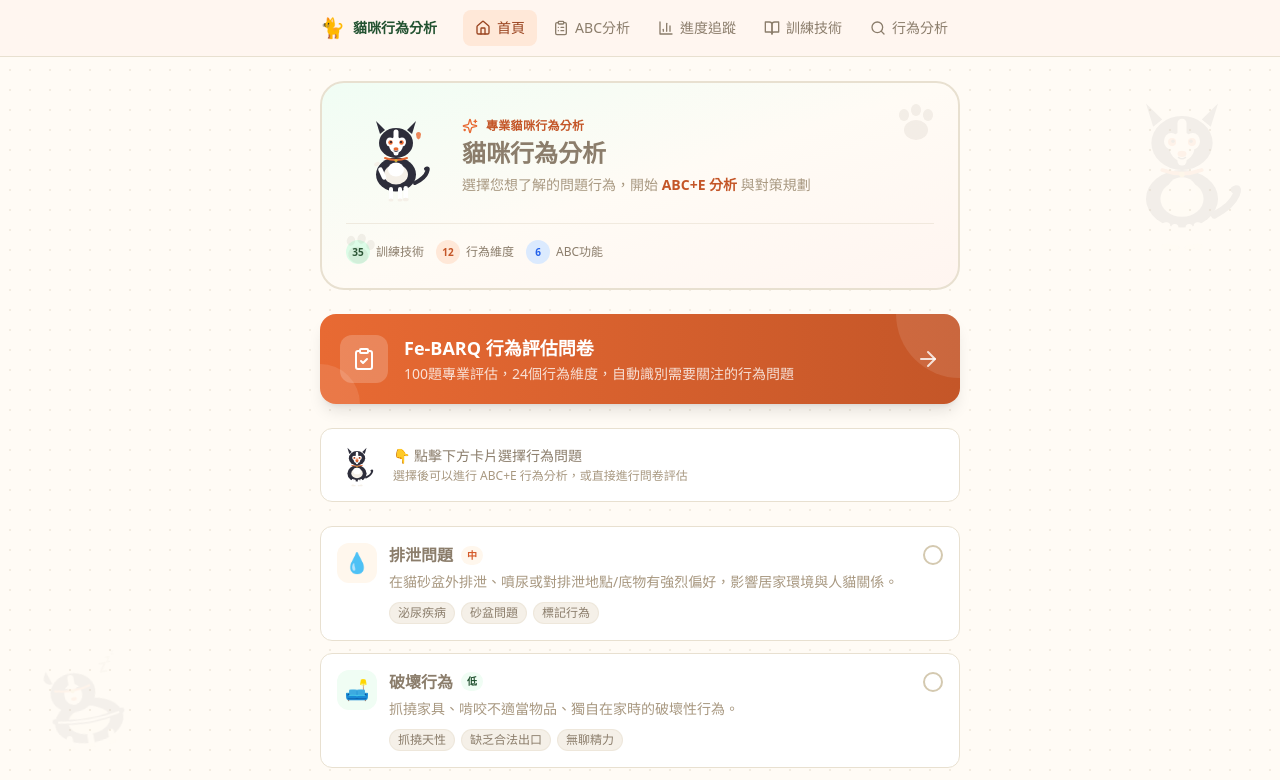
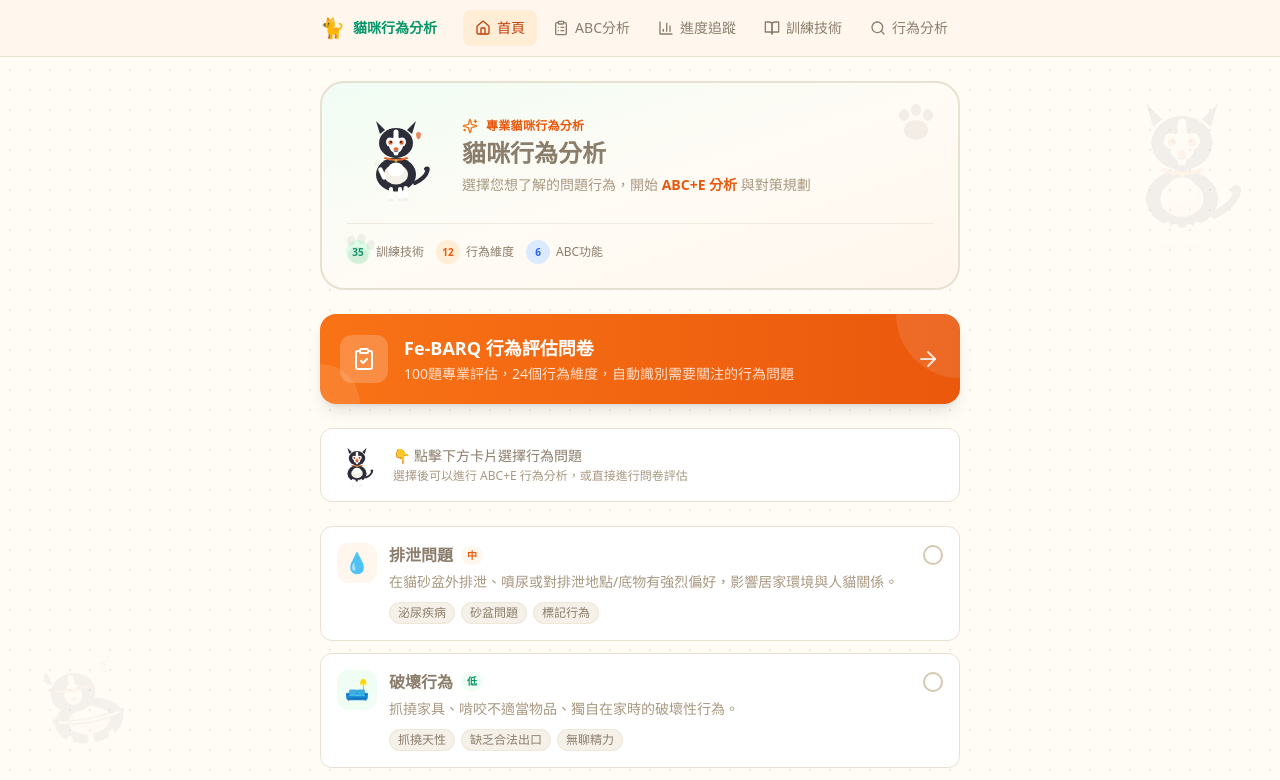
Before and after one commit to chouandony/cat-behavior-analyzer-v2, a Next.js app: page / in a window 1280 px wide. Shown: the top 780 px of the page. Built offline with nearby package versions, Linux system fonts and the light colour scheme.

Commit message:
Add files via upload

```diff
--- a/tailwind.config.ts
+++ b/tailwind.config.ts
@@ -16,9 +16,9 @@ const config: Config = {
           200: '#FED7AA',
           300: '#FDBA74',
           400: '#FB923C',
-          500: '#E86A33',
-          600: '#D45A2A',
-          700: '#B84A23',
+          500: '#F97316',
+          600: '#EA580C',
+          700: '#C2410C',
         },
         forest: {
           50: '#F0FDF4',
@@ -26,9 +26,9 @@ const config: Config = {
           200: '#BBF7D0',
           300: '#86EFAC',
           400: '#4ADE80',
-          500: '#2D5A3D',
-          600: '#225230',
-          700: '#1A4026',
+          500: '#10B981',
+          600: '#059669',
+          700: '#047857',
         },
         earth: {
           100: '#F5F0E8',
@@ -38,14 +38,14 @@ const config: Config = {
           500: '#8B7D6B',
         },
         cat: {
-          50: '#FFF5F0',
-          100: '#FFE8D8',
-          200: '#FFD0B0',
-          300: '#FFA878',
-          400: '#FF8A50',
-          500: '#E86A33',
-          600: '#C45628',
-          700: '#9A4420',
+          50: '#FFF7ED',
+          100: '#FFEDD5',
+          200: '#FED7AA',
+          300: '#FDBA74',
+          400: '#FB923C',
+          500: '#F97316',
+          600: '#EA580C',
+          700: '#C2410C',
         },
         slate: {
           50: '#F8FAFC',
@@ -63,6 +63,28 @@ const config: Config = {
       fontFamily: {
         sans: ['system-ui', '-apple-system', 'BlinkMacSystemFont', 'Segoe UI', 'Roboto', 'sans-serif'],
       },
+      animation: {
+        'shake': 'shake 0.5s cubic-bezier(.36,.07,.19,.97) both',
+        'ripple': 'ripple 0.6s linear',
+        'pop': 'pop 0.2s ease-out',
+      },
+      keyframes: {
+        shake: {
+          '10%, 90%': { transform: 'translate3d(-1px, 0, 0)' },
+          '20%, 80%': { transform: 'translate3d(2px, 0, 0)' },
+          '30%, 50%, 70%': { transform: 'translate3d(-4px, 0, 0)' },
+          '40%, 60%': { transform: 'translate3d(4px, 0, 0)' },
+        },
+        ripple: {
+          '0%': { transform: 'scale(0)', opacity: '0.5' },
+          '100%': { transform: 'scale(2.5)', opacity: '0' },
+        },
+        pop: {
+          '0%': { transform: 'scale(0.95)' },
+          '50%': { transform: 'scale(1.05)' },
+          '100%': { transform: 'scale(1)' },
+        },
+      },
     },
   },
   plugins: [],
```
